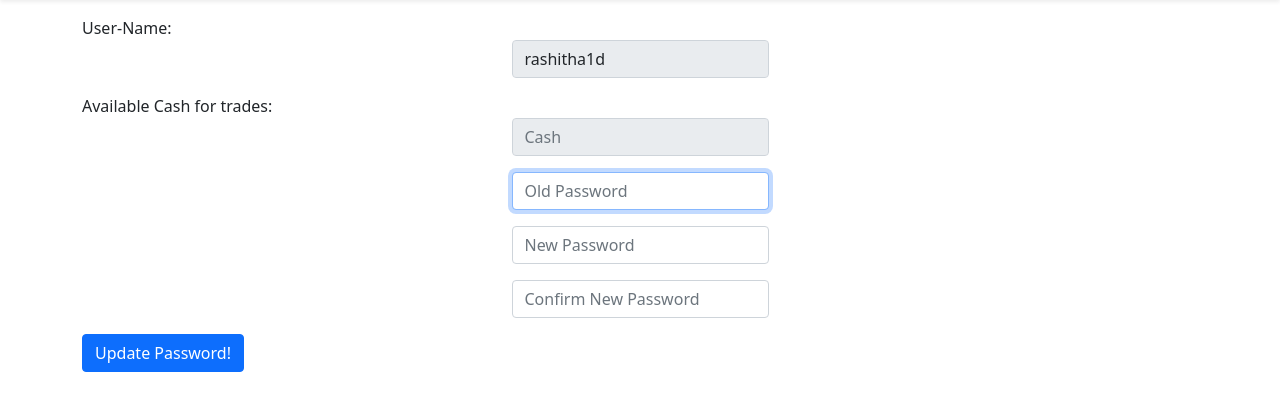
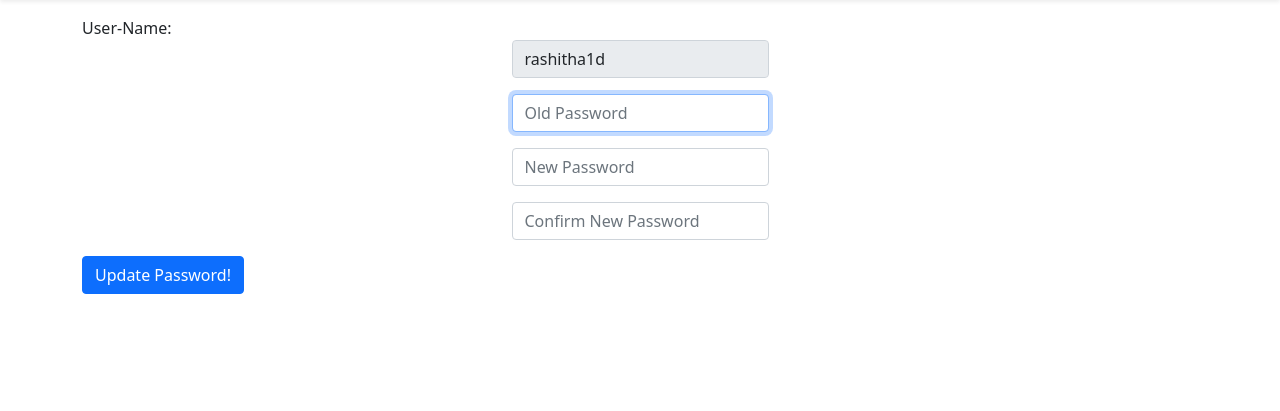
Before and after one commit to konarkm68/aio-productivity, a Flask app: page /profile in a window 1280 px wide. Shown: the part 76-487 px from the top of the page. Run offline with Flask 3, Linux system fonts and the light colour scheme; a user stored in the database is signed in; data comes from the database, SQL or seed files in the repository; some libraries are stand-ins or nearby versions.

Commit message:
Sun, May 12, 2024, 2:29 AM +05:30

```diff
--- a/templates/profile.html
+++ b/templates/profile.html
@@ -10,10 +10,6 @@
         <div class="mb-3">
             <label>User-Name: </label>
             <input autocomplete="off" class="form-control mx-auto w-auto" id="username" name="username" placeholder="Username" value="{{ username }}" readonly=true type="text">
-        </div>
-        <div class="mb-3">
-            <label>Available Cash for trades: </label>
-            <input autocomplete="off" class="form-control mx-auto w-auto" id="cash" name="cash" placeholder="Cash" value="{{ cash }}" readonly=true type="text">
         </div>
         </span>
         <div class="mb-3">
```
